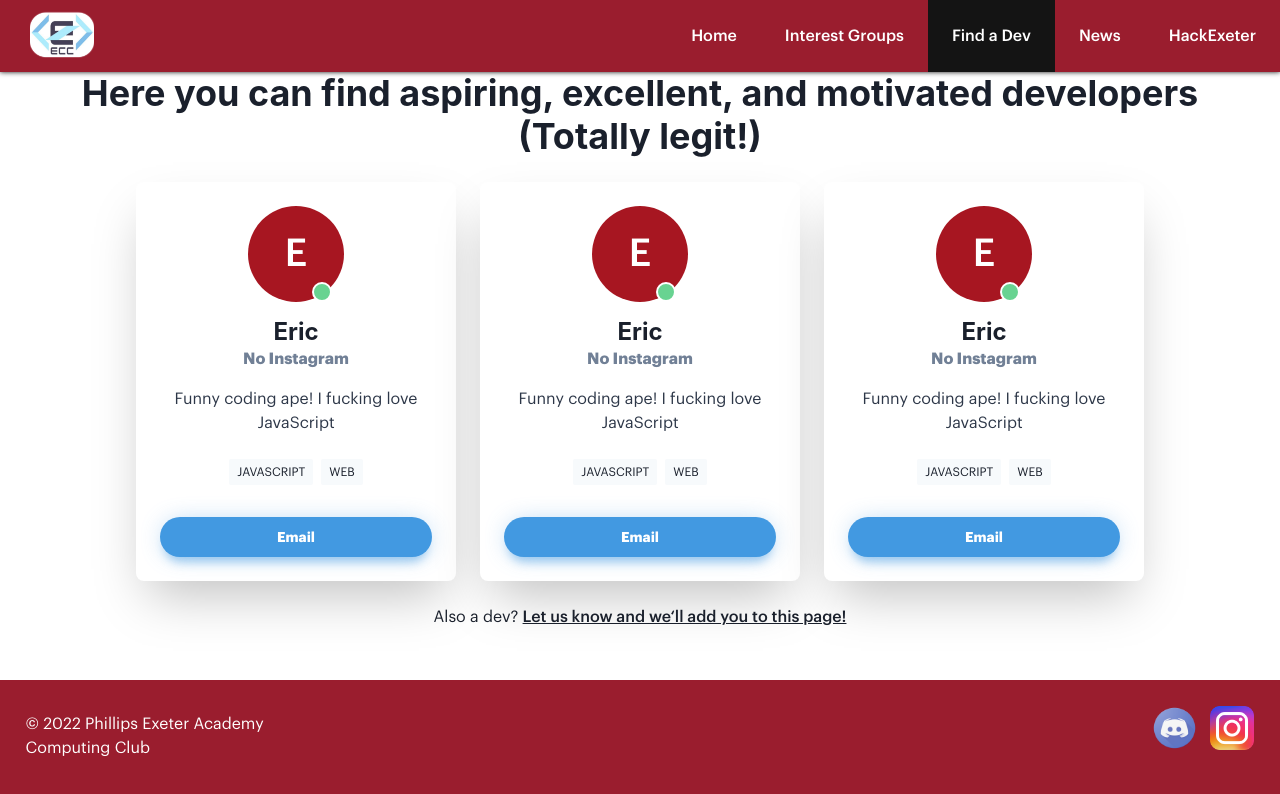
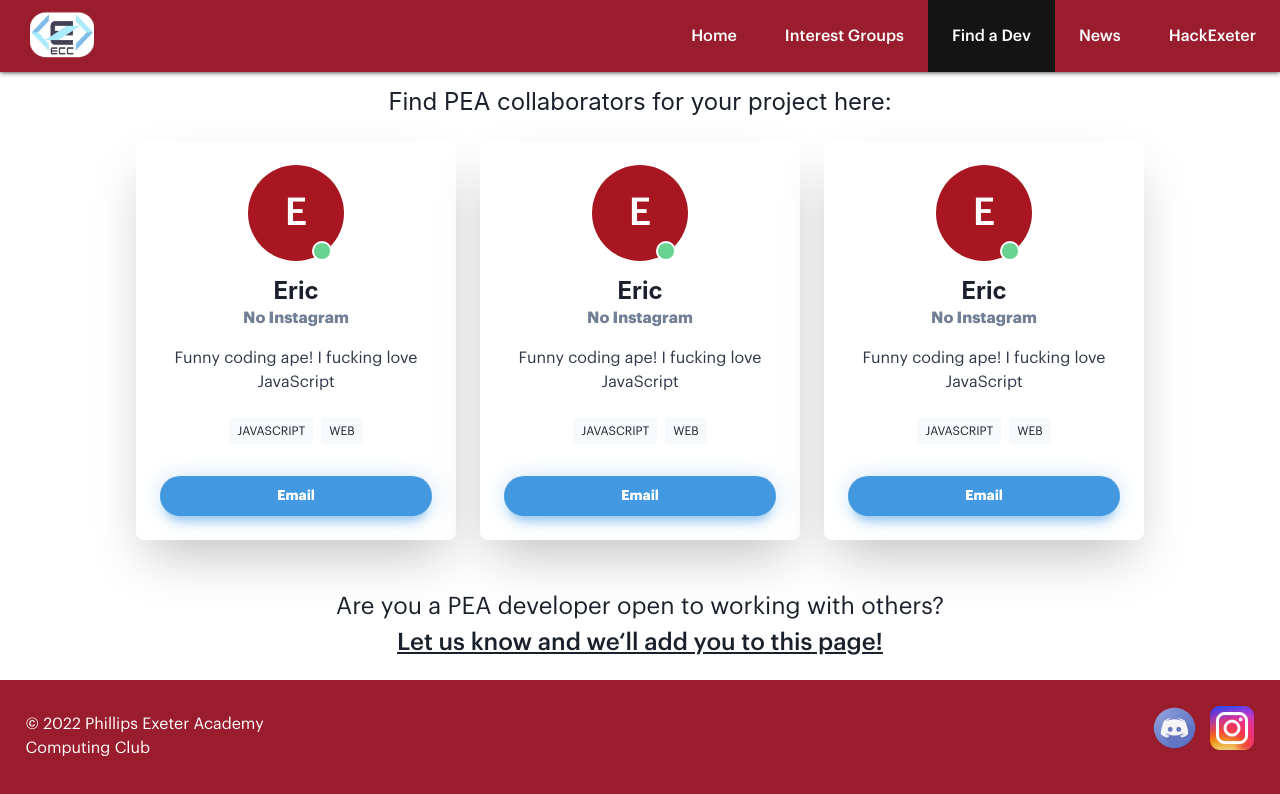
Before and after one commit to mycoalchen/New-ECC-Website, a React (Create React App) app: page /findadev in a window 1280 px wide. Shown: the top 794 px of the page. Built offline with nearby package versions, Linux system fonts and the light colour scheme.

Commit message:
Styling fixes to Interest Groups and Find a Dev

```diff
--- a/src/pages/FindADev.jsx
+++ b/src/pages/FindADev.jsx
@@ -15,9 +15,8 @@ function FindADev() {
     <div className="main-background">
       <Navbar />
       <Container maxWidth="auto">
-        <Heading textAlign="center">
-          Here you can find aspiring, excellent, and motivated developers
-          (Totally legit!)
+        <Heading textAlign="center" fontSize="2xl" fontWeight="normal" paddingTop="2vh" maxWidth="50vw" margin="auto">
+          Find PEA collaborators for your project here:
         </Heading>
       </Container>
       <Center>
@@ -42,11 +41,10 @@ function FindADev() {
           />
         </SimpleGrid>
       </Center>
-
-      <Container textAlign="center">
-        Also a dev?
+      <Container textAlign="center" fontSize="2xl" maxWidth="50vw" paddingTop="3vh">
+        Are you a PEA developer open to working with others?
         {' '}
-        <a href="https://forms.gle/xyvu47J64Vz7HNnh9" className="gform-link">Let us know and we&lsquo;ll add you to this page!</a>
+        <a href="https://forms.gle/xyvu47J64Vz7HNnh9" target="blank" className="gform-link">Let us know and we&lsquo;ll add you to this page!</a>
       </Container>
       <Footer />
     </div>
--- a/src/pages/InterestGroups.jsx
+++ b/src/pages/InterestGroups.jsx
@@ -1,4 +1,8 @@
 import React from 'react';
+
+import {
+  Heading,
+} from '@chakra-ui/react';
 
 import '../App.css';
 import Navbar from '../Components/Navbar';
@@ -9,10 +13,10 @@ function InterestGroups() {
   return (
     <div className="main-background">
       <Navbar />
-      <div className="interest-groups-description">
+      <Heading fontWeight="normal" fontSize="2xl" margin="auto" maxWidth="50vw" textAlign="center" paddingY="2vh">
         The ECC consists of several different interest groups, as described
         below.
-      </div>
+      </Heading>
       <div className="interest-group-card">
         <h1 className="interest-group-card-header">Competition Group</h1>
         <p>
--- a/src/styles/InterestGroups.css
+++ b/src/styles/InterestGroups.css
@@ -16,7 +16,7 @@
     background-color: var(--pea-red);
     color: white;
     margin: auto;
-    margin-top: 15px;
+    margin-top: 0;
     margin-bottom: 15px;
     max-width: min(1000px, 80vw);
 }
@@ -25,7 +25,3 @@
     font-style: italic;
     text-decoration: underline;
 }
-.interest-group-card-header {
-    font-weight: 500;
-    font-size: 20px;
-}
```
